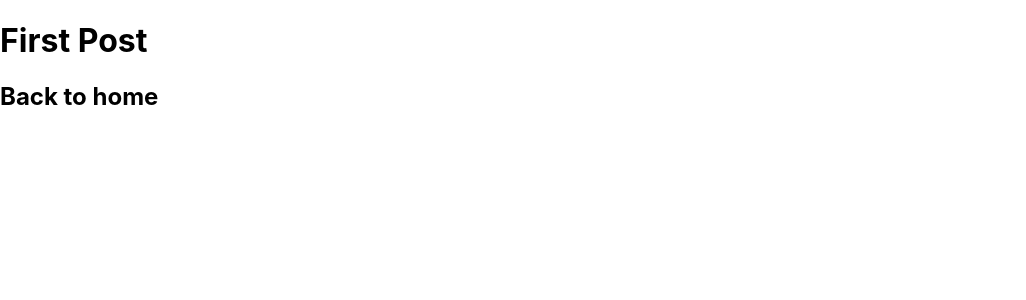
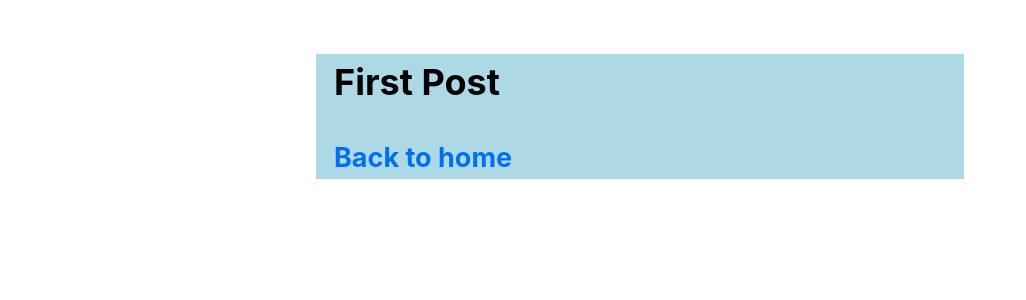
Before and after one commit to csdear/AM-FM_nextJS, a Next.js app: page /posts/first-post in a window 1280 px wide. Shown: the top 300 px of the page, without its empty margins (0-1026 px from the left). Built offline with nearby package versions, Linux system fonts and the light colour scheme.

Commit message:
global and component-level styles

```diff
--- /dev/null
+++ b/components/Layout.js
@@ -0,0 +1,6 @@
+import styles from '../styles/Layout.module.css'
+
+
+export default function Layout({ children }) {
+    return <div className={styles.container}>{children}</div>
+}
--- a/pages/_app.js
+++ b/pages/_app.js
@@ -1,7 +1,5 @@
 import '../styles/globals.css'
 
-function MyApp({ Component, pageProps }) {
+export default function App({ Component, pageProps }) {
   return <Component {...pageProps} />
 }
-
-export default MyApp
--- a/pages/posts/first-post.js
+++ b/pages/posts/first-post.js
@@ -1,10 +1,11 @@
 import Link from 'next/link'
 import Head from 'next/head'
 import Script from 'next/script'
+import Layout from '../../components/Layout'
 
 export default function FirstPost() {
   return (
-    <>
+    <Layout>
     <Head>
         <title>First Post</title>
     </Head>
@@ -21,6 +22,6 @@
           <a>Back to home</a>
         </Link>
       </h2>
-    </>
+    </Layout>
   )
 }
--- /dev/null
+++ b/styles/Layout.module.css
@@ -0,0 +1,6 @@
+.container {
+    max-width: 36rem;
+    padding: 0 1rem;
+    margin: 3rem auto 6rem;
+    background-color: lightblue;
+  }
--- a/styles/globals.css
+++ b/styles/globals.css
@@ -2,15 +2,26 @@
 body {
   padding: 0;
   margin: 0;
-  font-family: -apple-system, BlinkMacSystemFont, Segoe UI, Roboto, Oxygen,
-    Ubuntu, Cantarell, Fira Sans, Droid Sans, Helvetica Neue, sans-serif;
-}
-
-a {
-  color: inherit;
-  text-decoration: none;
+  font-family: -apple-system, BlinkMacSystemFont, Segoe UI, Roboto, Oxygen, Ubuntu,
+    Cantarell, Fira Sans, Droid Sans, Helvetica Neue, sans-serif;
+  line-height: 1.6;
+  font-size: 18px;
 }
 
 * {
   box-sizing: border-box;
 }
+
+a {
+  color: #0070f3;
+  text-decoration: none;
+}
+
+a:hover {
+  text-decoration: underline;
+}
+
+img {
+  max-width: 100%;
+  display: block;
+}
```
